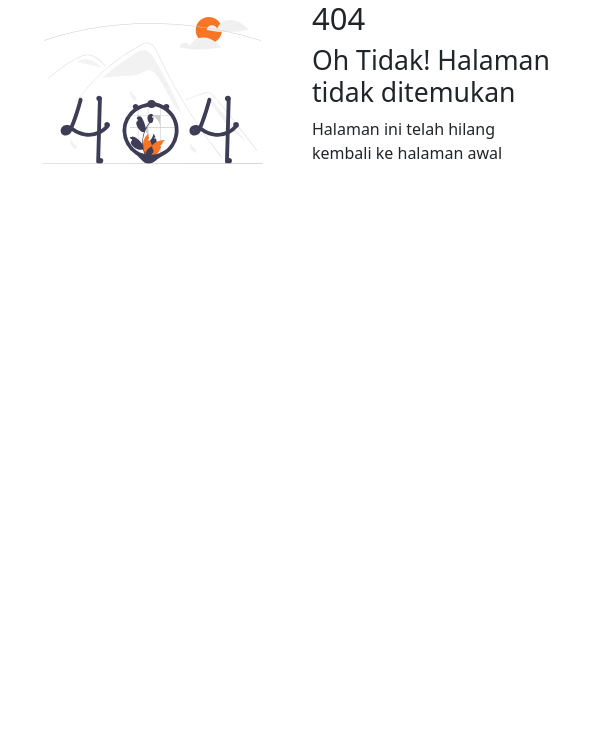
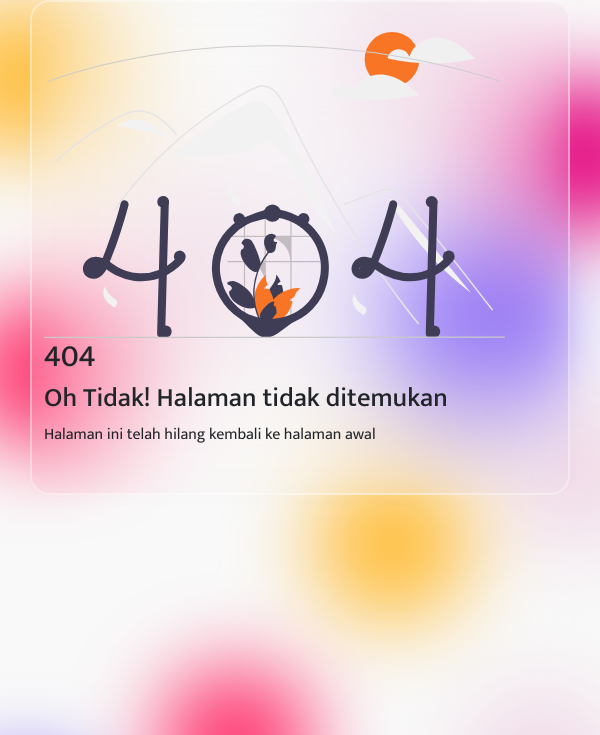
Before and after one commit to dhengGhuring/url-shortened, a Node server app: template views/404.html in a window 600 px wide. Shown: the top 735 px of the page. Run offline with Node 20, Linux system fonts and the light colour scheme; the template is opened without the code that fills it, so the values that code supplies are empty; some libraries are stand-ins or nearby versions.

Commit message:
Membuat halaman 404

```diff
--- a/public/stylesheets/404.css
+++ b/public/stylesheets/404.css
@@ -3,3 +3,31 @@
 * {
   font-family: 'Mukta', sans-serif;
 }
+body {
+  background-color: #f9f9f9 !important;
+  background-image: url('../images/bg-blur.svg');
+  background-repeat: no-repeat;
+  background-size: cover;
+}
+
+@media only screen and (max-width: 600px) {
+  .container {
+    width: 100%;
+    border-radius: 20px;
+    background: gba(255, 255, 255, 0.2);
+    border: 2px solid rgba(255, 255, 255, 0.4);
+    box-shadow: 0 4px 30px rgba(0, 0, 0, 0.01);
+    backdrop-filter: blur(50px);
+  }
+}
+@media only screen and (min-width: 600px) {
+  .container {
+    width: 100%;
+    padding: 30px;
+    border-radius: 20px;
+    background: gba(255, 255, 255, 0.2);
+    border: 2px solid rgba(255, 255, 255, 0.4);
+    box-shadow: 0 4px 30px rgba(0, 0, 0, 0.01);
+    backdrop-filter: blur(50px);
+  }
+}
--- a/views/404.html
+++ b/views/404.html
@@ -4,6 +4,7 @@
     <meta charset="utf-8" />
     <meta name="viewport" content="width=device-width, initial-scale=1" />
     <title>404 Error Page</title>
+    <link rel="stylesheet" href="../public/stylesheets/404.css" />
     <link
       href="https://cdn.jsdelivr.net/npm/bootstrap@5.2.1/dist/css/bootstrap.min.css"
       rel="stylesheet"
@@ -12,12 +13,12 @@
     />
   </head>
   <body>
-    <div class="container d-flex align-items-center">
+    <div class="container">
       <div class="row align-items-center">
-        <div class="col col-lg-6">
+        <div class="col-12 col-lg-6">
           <img src="../public/images/design2.svg" alt="" width="90%" />
         </div>
-        <div class="col col-lg-6">
+        <div class="col-12 col-lg-6">
           <h1>404</h1>
           <h2>Oh Tidak! Halaman tidak ditemukan</h2>
           <p>Halaman ini telah hilang kembali ke halaman awal</p>
```
